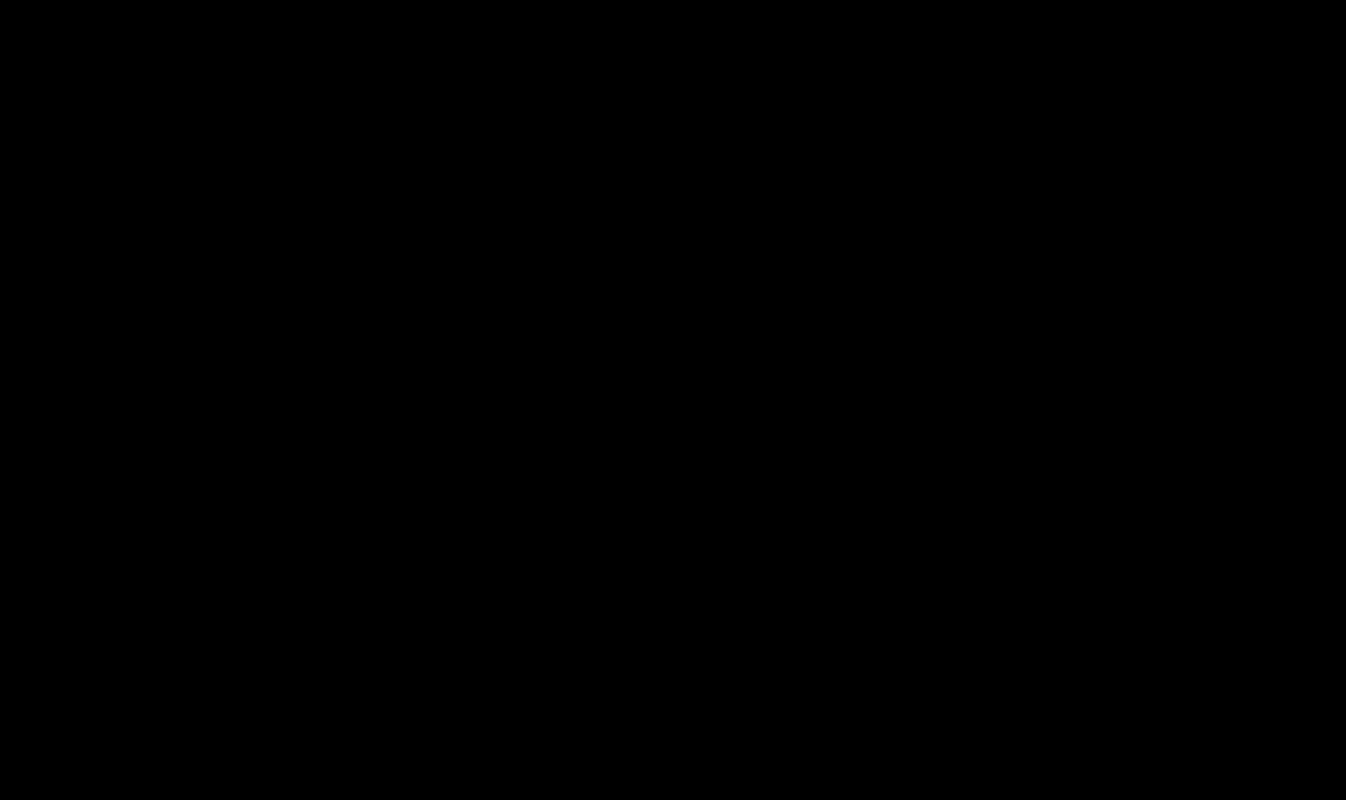
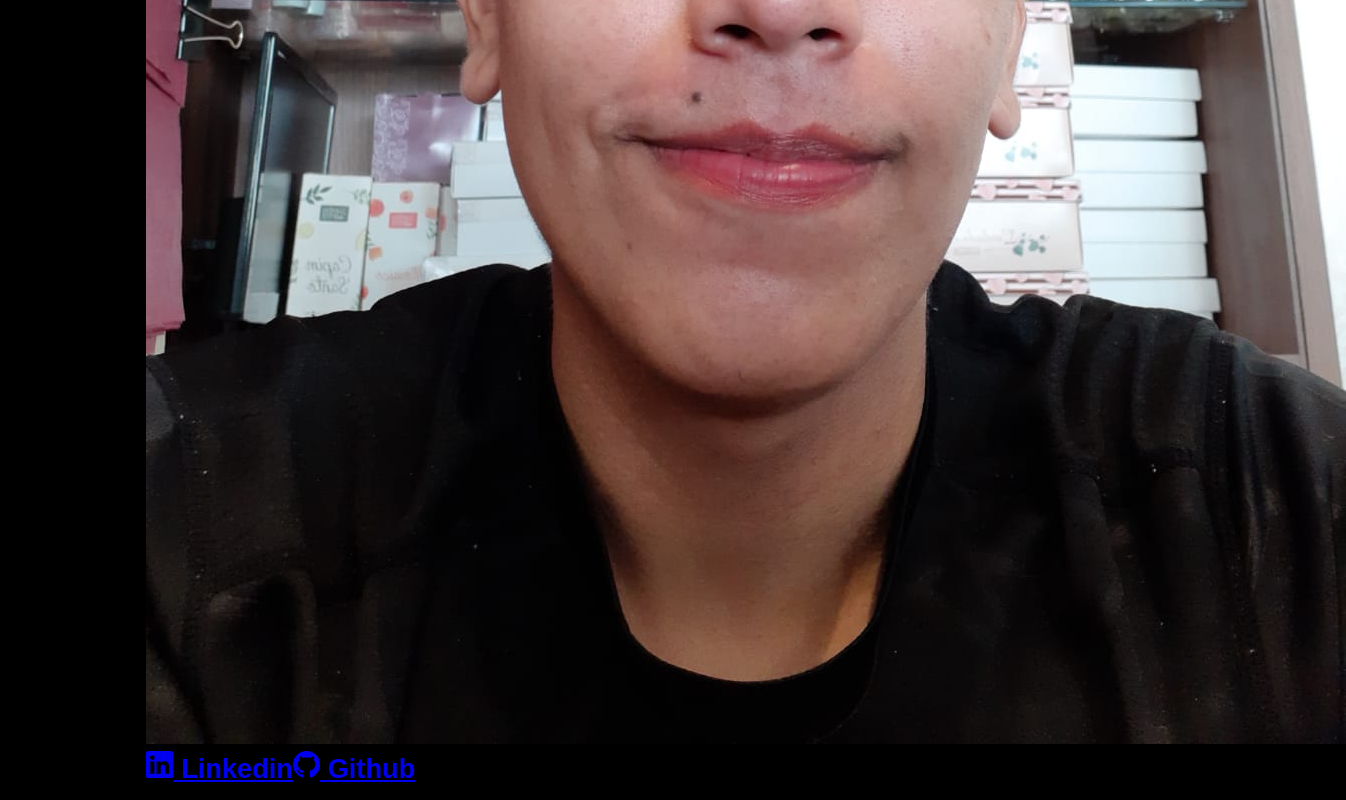
Before and after one commit to RodrigoLimaJesus/RodrigoLimaJesus.github.io, a React (Create React App) app: page / in a window 1280 px wide. Shown: the part 870-1670 px from the top of the page, 1346 px wide, since content can reach past the window. Before the commit the page ends 800 px from the top, so only its background shows below. Built offline with nearby package versions, Linux system fonts and the light colour scheme.

Commit message:
feat: adiciona menu lateral com links pessoais

```diff
--- a/src/components/Header.jsx
+++ b/src/components/Header.jsx
@@ -1,9 +1,19 @@
-import React from 'react'
-import { GiHamburgerMenu } from "react-icons/gi"
+import React, { useState } from 'react';
+import { GiHamburgerMenu } from 'react-icons/gi';
+
+import SideBar from './SideBar';
 
 export default function Header() {
+  const [showSideBar, setShowSideBar] = useState(false);
+
   function handleMenu({ target }) {
     const btn = target.closest('button');
+
+    if (!btn.classList.contains('show-menu')) {
+      setShowSideBar(true);
+    } else {
+      setShowSideBar(false);
+    }
 
     btn.classList.toggle('show-menu');
   }
@@ -11,6 +21,7 @@ export default function Header() {
   return (
     <header className="header">
       <h1>Rodrigo <span className="orange">Lima</span></h1>
+
       <button
         type="button"
         className="btn-header-menu"
@@ -18,6 +29,8 @@ export default function Header() {
       >
         <GiHamburgerMenu />
       </button>
+
+      <SideBar isVisible={ showSideBar } />
     </header>
   )
 }
--- /dev/null
+++ b/src/components/SideBar.jsx
@@ -0,0 +1,22 @@
+import React from 'react';
+import { BsLinkedin, BsGithub } from 'react-icons/bs';
+
+import MyImage from '../images/eu.jpeg';
+
+export default function SideBar({ isVisible }) {
+  const classVisible = isVisible && 'show-side-bar';
+
+  return (
+    <div className={`side-bar ${classVisible}`} >
+      <img src={ MyImage } alt="Minha imagem de perfil" />
+      <nav>
+        <a href="https://www.linkedin.com/in/rodrigo-lima-jesus/">
+          <BsLinkedin /> Linkedin
+        </a>
+        <a href="https://github.com/RodrigoLimaJesus">
+          <BsGithub /> Github
+        </a>
+      </nav>
+    </div>
+  )
+}
```
Lines whose indentation alone changed are shown as unchanged.
